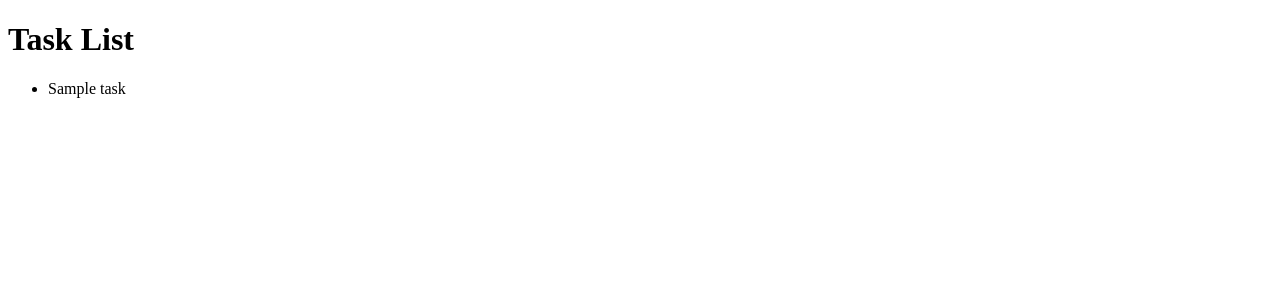
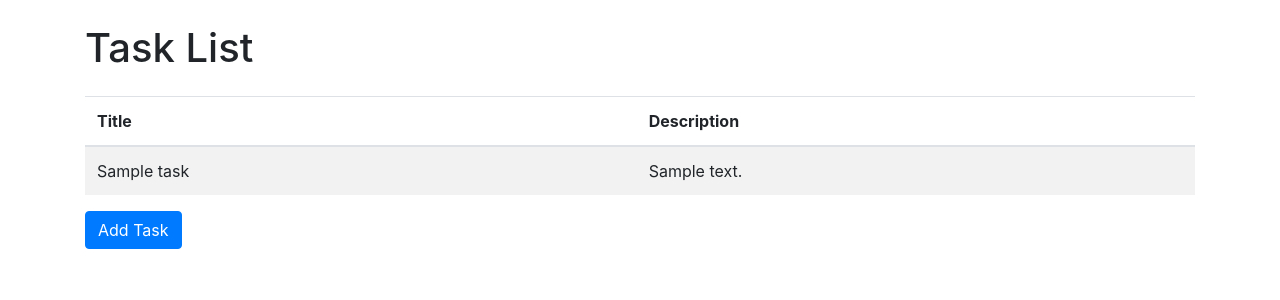
Before and after one commit to Yavar-Azar/DjangoCourse, a Django app: page / in a window 1280 px wide. Shown: the top 300 px of the page. Run offline with Django 4.2, Linux system fonts and the light colour scheme; tables that the repository leaves empty hold one stand-in row (values such as "Sample post"); some libraries are stand-ins or nearby versions.

Commit message:
add htmls

```diff
--- a/lesson1-simpletodolist/todoapp/models.py
+++ b/lesson1-simpletodolist/todoapp/models.py
@@ -1,18 +1,9 @@
 # todoapp/models.py
 from django.db import models
-
-
-class Category(models.Model):
-    name = models.CharField(max_length=100)
-
-    def __str__(self):
-        return self.name
-
 
 class Task(models.Model):
     title = models.CharField(max_length=200)
     description = models.TextField()
-    category = models.ForeignKey(Category, on_delete=models.CASCADE)
 
     def __str__(self):
         return self.title
--- a/lesson1-simpletodolist/todoapp/templates/todoapp/task_list.html
+++ b/lesson1-simpletodolist/todoapp/templates/todoapp/task_list.html
@@ -1,14 +1,34 @@
+<!-- templates/todoapp/task_list.html -->
 <!DOCTYPE html>
 <html>
 <head>
-    <title>To-Do List</title>
+    <title>Task List</title>
+    <link rel="stylesheet" href="https://stackpath.bootstrapcdn.com/bootstrap/4.5.2/css/bootstrap.min.css">
 </head>
 <body>
-    <h1>Task List</h1>
-    <ul>
-        {% for task in tasks %}
-            <li>{{ task.title }}</li>
-        {% endfor %}
-    </ul>
+    <div class="container">
+        <h1 class="mt-4">Task List</h1>
+        <table class="table table-striped mt-4">
+            <thead>
+                <tr>
+                    <th scope="col">Title</th>
+                    <th scope="col">Description</th>
+                </tr>
+            </thead>
+            <tbody>
+                {% for task in tasks %}
+                    <tr>
+                        <td>{{ task.title }}</td>
+                        <td>{{ task.description }}</td>
+                    </tr>
+                {% empty %}
+                    <tr>
+                        <td colspan="2">No tasks available.</td>
+                    </tr>
+                {% endfor %}
+            </tbody>
+        </table>
+        <a href="{% url 'add_task' %}" class="btn btn-primary">Add Task</a>
+    </div>
 </body>
 </html>
--- a/lesson1-simpletodolist/todoapp/views.py
+++ b/lesson1-simpletodolist/todoapp/views.py
@@ -1,4 +1,5 @@
-from django.shortcuts import render
+# todoapp/views.py
+from django.shortcuts import render, redirect
 from .models import Task
 
 def task_list(request):
@@ -7,4 +8,9 @@ def task_list(request):
 
 def add_task(request):
     if request.method == 'POST':
-        return render(request, 'todoapp/add_task.html')
+        title = request.POST['title']
+        description = request.POST['description']
+        task = Task(title=title, description=description)
+        task.save()
+        return redirect('task_list')
+    return render(request, 'todoapp/add_task.html')
```
Also changed, not shown: lesson1-simpletodolist/todoapp/templates/todoapp/add_task.html (added, +26 -0 lines), lesson1-simpletodolist/db.sqlite3, lesson1-simpletodolist/sqlite.db (deleted), lesson1-simpletodolist/todoapp/migrations/0002_remove_task_category_delete_category.py (added).
